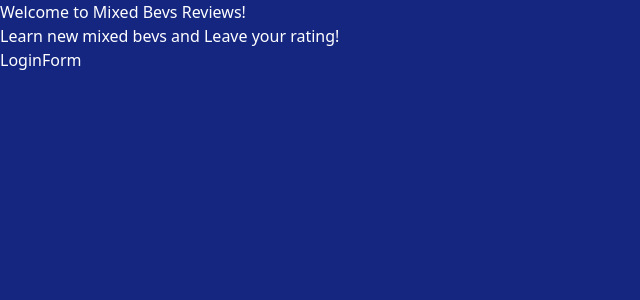
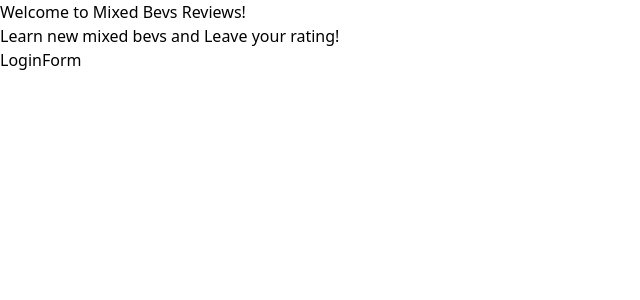
Before and after one commit to Jesus711/Mixed-Drinks-Reviews, a Next.js app: page / in a window 1280 px wide. Shown: the top 300 px of the page, without its empty margins (0-640 px from the left). Built offline with nearby package versions, Linux system fonts and the light colour scheme.

Commit message:
Added text primary and secondary classes

```diff
--- a/app/globals.css
+++ b/app/globals.css
@@ -8,10 +8,11 @@
 
 @layer utilities {
 
+  .text-primary {
+    color: #f48739;
+  }
 
+  .text-secondary {
+    color: #0051ff;
+  }
 }
-
-body {
-  background-color: var(--bg-primary);
-  color: white;
-}
```
